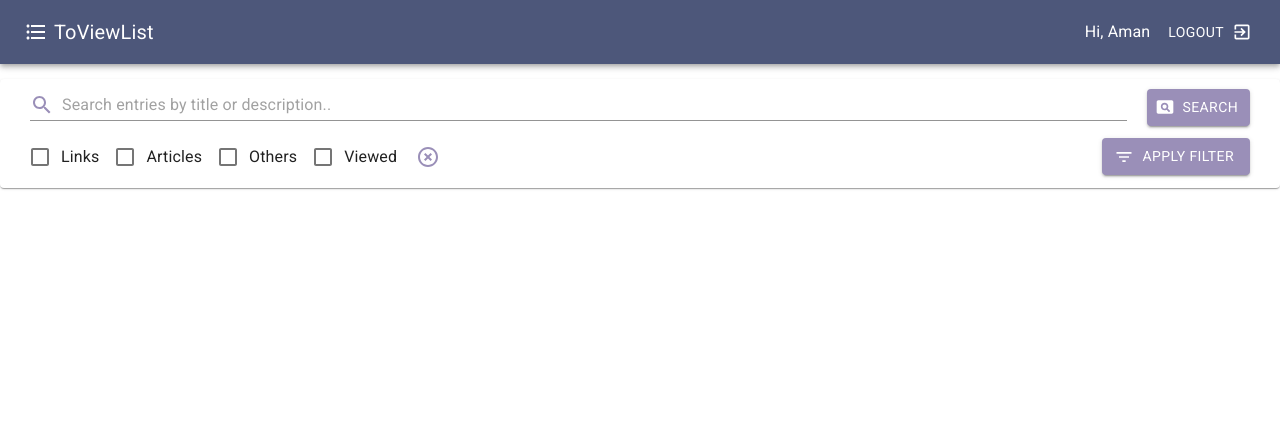
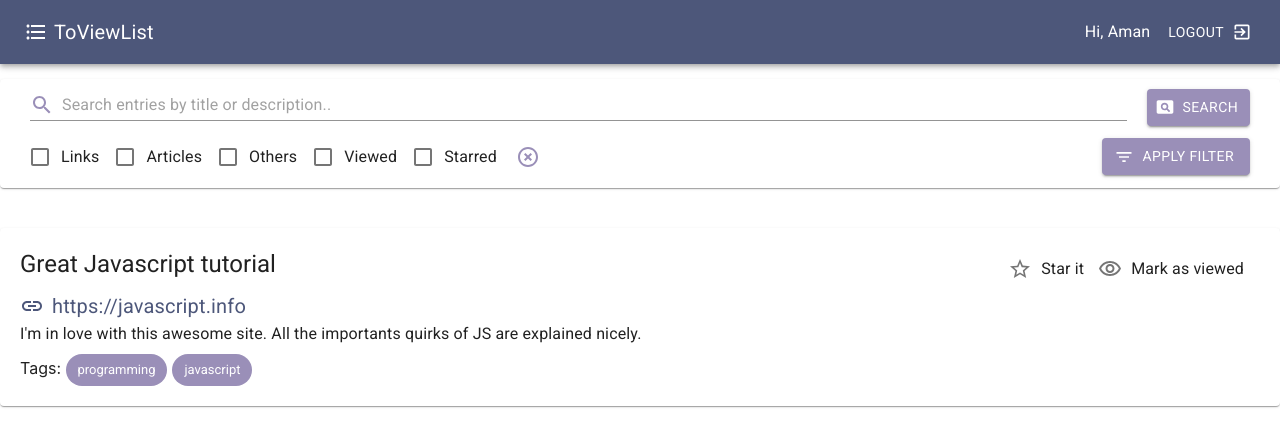
Before and after one commit to amand33p/to-view-list, a React (Create React App) app in the folder client/: page / in a window 1280 px wide. Shown: the top 446 px of the page. Built offline with nearby package versions, Linux system fonts and the light colour scheme.

Commit message:
added cards

```diff
--- /dev/null
+++ b/client/src/components/Card.js
@@ -0,0 +1,141 @@
+import React, { useState } from 'react';
+
+import {
+  Paper,
+  Typography,
+  FormControlLabel,
+  Checkbox,
+  useMediaQuery,
+  Link,
+  Chip,
+} from '@material-ui/core';
+
+import { makeStyles, useTheme } from '@material-ui/core/styles';
+
+import StarIcon from '@material-ui/icons/Star';
+import StarBorderIcon from '@material-ui/icons/StarBorder';
+import VisibilityIcon from '@material-ui/icons/Visibility';
+import VisibilityOutlinedIcon from '@material-ui/icons/VisibilityOutlined';
+import LinkIcon from '@material-ui/icons/Link';
+
+const useStyles = makeStyles((theme) => ({
+  root: {
+    marginTop: 40,
+    padding: 20,
+  },
+  cardTitle: {
+    display: 'flex',
+    justifyContent: 'space-between',
+    [theme.breakpoints.down('xs')]: {
+      alignItems: 'center',
+      flexWrap: 'wrap',
+    },
+  },
+  checkboxes: {
+    [theme.breakpoints.down('xs')]: {
+      display: 'flex',
+    },
+  },
+  linkTitle: {
+    [theme.breakpoints.down('xs')]: {
+      fontSize: 20,
+    },
+  },
+  tag: {
+    marginRight: 5,
+  },
+  tagsGroup: {
+    marginTop: 8,
+  },
+  link: {
+    display: 'flex',
+    alignItems: 'center',
+    [theme.breakpoints.down('xs')]: {
+      fontSize: 16,
+    },
+  },
+}));
+
+const Card = ({ entries }) => {
+  const { title, link, description, tags, type, viewed, starred } = entries;
+
+  const [isStarred, setIsStarred] = useState(starred === 'true');
+  const [isViewed, setIsViewed] = useState(viewed === 'true');
+
+  const classes = useStyles();
+
+  const theme = useTheme();
+  const isMobile = useMediaQuery(theme.breakpoints.down('xs'));
+
+  const handleStarred = (e) => {
+    setIsStarred(e.target.checked);
+  };
+
+  const handleViewed = (e) => {
+    setIsViewed(e.target.checked);
+  };
+
+  const handleTagFilter = (tag) => {
+    console.log('filtered by tag', tag);
+  };
+
+  return (
+    <Paper className={classes.root}>
+      <div className={classes.cardTitle}>
+        <Typography variant="h5" className={classes.linkTitle}>
+          {title}
+        </Typography>
+        <div className={classes.checkboxes}>
+          <FormControlLabel
+            control={
+              <Checkbox
+                icon={<StarBorderIcon />}
+                checkedIcon={<StarIcon />}
+                name="star"
+              />
+            }
+            label={isMobile ? '' : isStarred ? 'Starred!' : 'Star it'}
+            onChange={handleStarred}
+          />
+          <FormControlLabel
+            control={
+              <Checkbox
+                icon={<VisibilityOutlinedIcon />}
+                checkedIcon={<VisibilityIcon />}
+              />
+            }
+            label={isMobile ? '' : isViewed ? 'Viewed!' : 'Mark as viewed'}
+            onChange={handleViewed}
+          />
+        </div>
+      </div>
+      <div>
+        <Link
+          href={link.startsWith('http') ? link : `https://${link}`}
+          target="_blank"
+          rel="noreferrer"
+          variant="h6"
+          className={classes.link}
+        >
+          <LinkIcon style={{ marginRight: 8 }} />
+          {link.length > 40 ? link.slice(0, 40) + '...' : link}
+        </Link>
+        <Typography varaint="body1">{description}</Typography>
+        <div className={classes.tagsGroup}>
+          Tags:{' '}
+          {tags.map((tag) => (
+            <Chip
+              key={tag}
+              label={tag}
+              color="secondary"
+              className={classes.tag}
+              onClick={() => handleTagFilter(tag)}
+            />
+          ))}
+        </div>
+      </div>
+    </Paper>
+  );
+};
+
+export default Card;
--- /dev/null
+++ b/client/src/components/EntriesDisplay.js
@@ -0,0 +1,22 @@
+import React from 'react';
+import Card from './Card';
+
+const EntriesDisplay = () => {
+  const entries = {
+    title: 'Great Javascript tutorial',
+    link: 'https://javascript.info',
+    description: `I'm in love with this awesome site. All the importants quirks of JS are explained nicely.`,
+    tags: ['programming', 'javascript'],
+    type: 'article',
+    viewed: 'false',
+    starred: 'false',
+  };
+
+  return (
+    <div>
+      <Card entries={entries} />
+    </div>
+  );
+};
+
+export default EntriesDisplay;
--- a/client/src/components/Filter.js
+++ b/client/src/components/Filter.js
@@ -41,11 +41,12 @@ const Filter = () => {
     articles: false,
     others: false,
     viewed: false,
+    starred: false,
   });
 
   const classes = useStyles();
 
-  const { links, articles, others, viewed } = filter;
+  const { links, articles, others, viewed, starred } = filter;
 
   const handleCheckboxChange = (event) => {
     setFilter({ ...filter, [event.target.name]: event.target.checked });
@@ -62,6 +63,7 @@ const Filter = () => {
       articles: false,
       others: false,
       viewed: false,
+      starred: false,
     });
   };
 
@@ -112,6 +114,16 @@ const Filter = () => {
           }
           label="Viewed"
         />
+        <FormControlLabel
+          control={
+            <Checkbox
+              checked={starred}
+              onChange={handleCheckboxChange}
+              name="starred"
+            />
+          }
+          label="Starred"
+        />
         <IconButton
           onClick={handleUncheck}
           variant="outlined"
--- a/client/src/components/Routes.js
+++ b/client/src/components/Routes.js
@@ -2,6 +2,7 @@ import React from 'react';
 import { Switch, Route } from 'react-router-dom';
 import Search from './Search';
 import Filter from './Filter';
+import EntriesDisplay from './EntriesDisplay';
 import AddUpdateForm from './AddUpdateForm';
 
 import { Paper } from '@material-ui/core';
@@ -14,6 +15,7 @@ const Routes = () => {
           <Search />
           <Filter />
         </Paper>
+        <EntriesDisplay />
       </Route>
       <Route exact path="/add_update">
         <AddUpdateForm />
```
